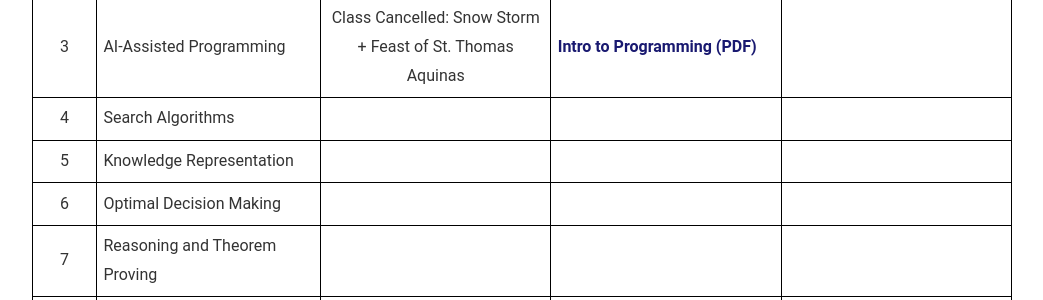
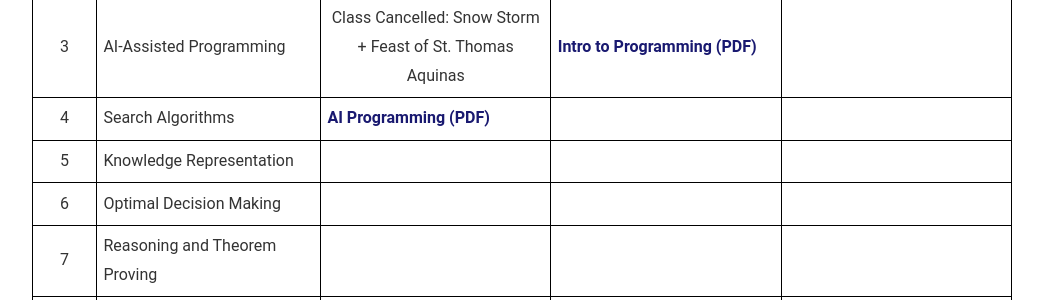
Before and after one commit to RichardKelley/richardkelley.github.io, a Jekyll site: the page built from ai109.md, in a window 1280 px wide. Shown: the part 1278-1578 px from the top of the page, without its empty margins (118-1161 px from the left). Built offline with Jekyll 4.4.1, drawn with Linux system fonts in a browser that asks for light colours.

Commit message:
Added week 4 slides to AI 109 page.

```diff
--- a/ai109.md
+++ b/ai109.md
@@ -65,7 +65,7 @@ The course is open to all students and does not require any computational backgr
     <tr>
       <td style="border: 1px solid #000; padding: 0.4em; text-align: center; width: 4em;">4</td>
       <td style="border: 1px solid #000; padding: 0.4em;">Search Algorithms</td>
-      <td style="border: 1px solid #000; padding: 0.4em;"></td>
+      <td style="border: 1px solid #000; padding: 0.4em;"><a href="/AI109_slides/week-4/ai-programming.pdf" target="_blank">AI Programming (PDF)</a></td>
       <td style="border: 1px solid #000; padding: 0.4em;"></td>
       <td style="border: 1px solid #000; padding: 0.4em;"></td>
     </tr>
```
Also changed, not shown: 1 other file.
